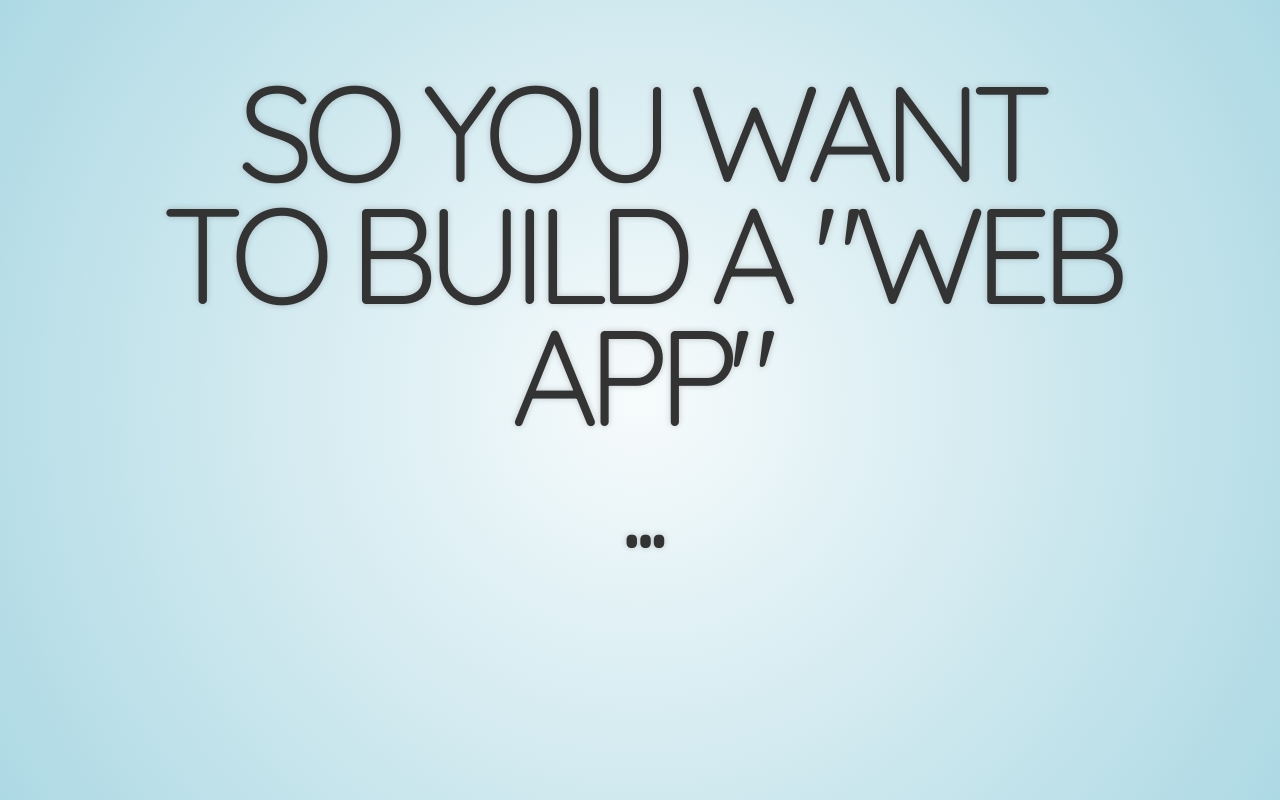
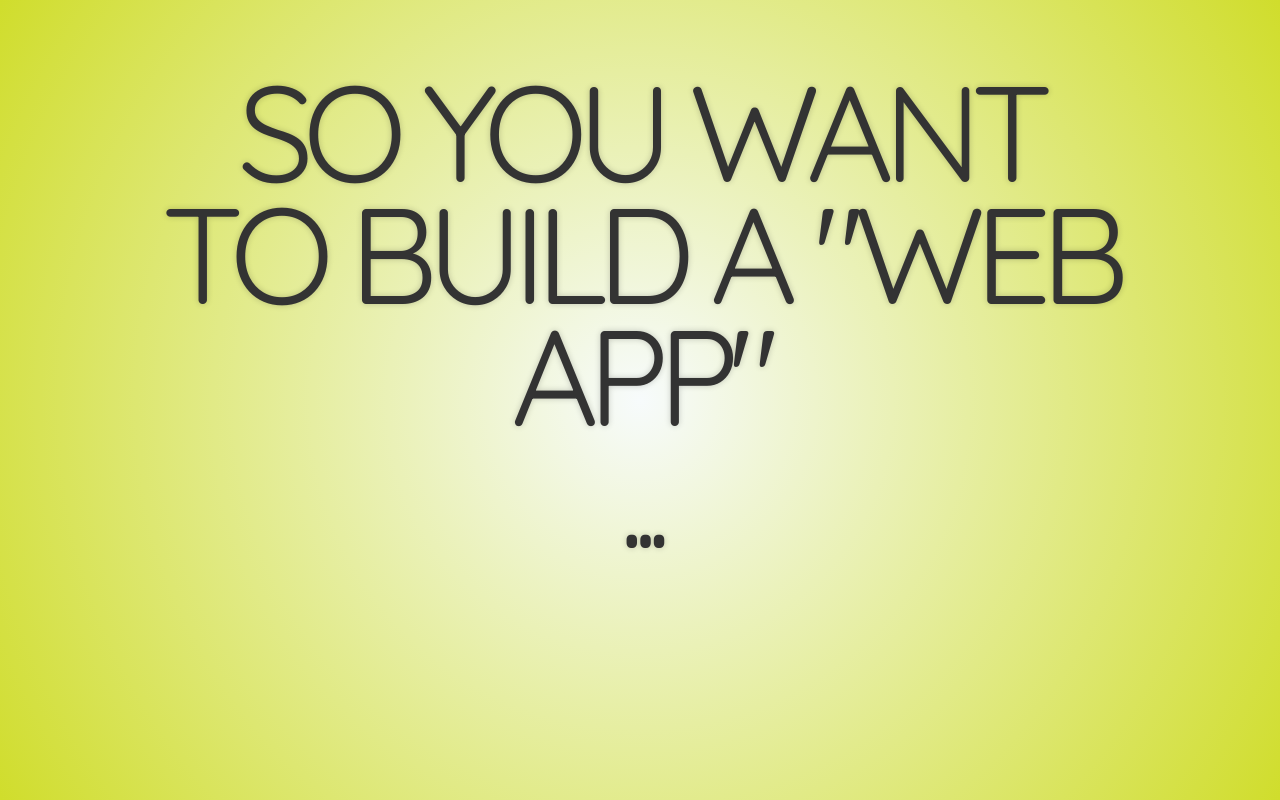
Before and after one commit to colinfrei/FirefoxOsAppDayZurichTalk, a website: page index.html in a window 1280 px wide. Drawn offline with nearby package versions, Linux system fonts and the light colour scheme.

Commit message:
Change background color

```diff
--- a/css/theme/source/sky.scss
+++ b/css/theme/source/sky.scss
@@ -24,14 +24,14 @@ $headingFont: 'Quicksand', sans-serif;
 $headingColor: #333;
 $headingLetterSpacing: -0.08em;
 $headingTextShadow: none;
-$backgroundColor: #f7fbfc;
+$backgroundColor: #a4c339;
 $linkColor: #3b759e;
 $linkColorHover: lighten( $linkColor, 20% );
 $selectionBackgroundColor: #134674;
 
 // Background generator
 @mixin bodyBackground() {
-	@include radial-gradient( #add9e4, #f7fbfc );
+	@include radial-gradient( #d0dd2c, #f7fbfc );
 }
 
 
```
Also changed, not shown: css/theme/sky.css.
